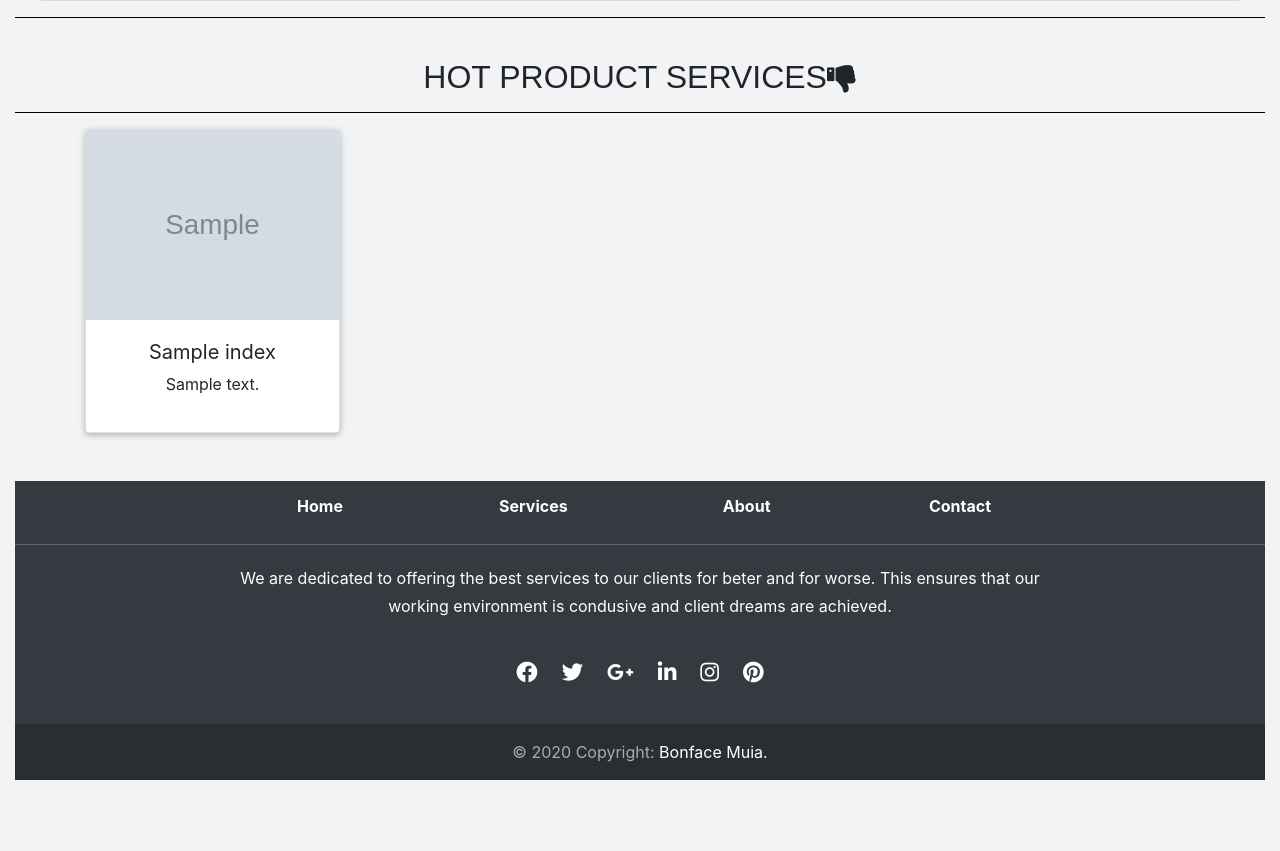
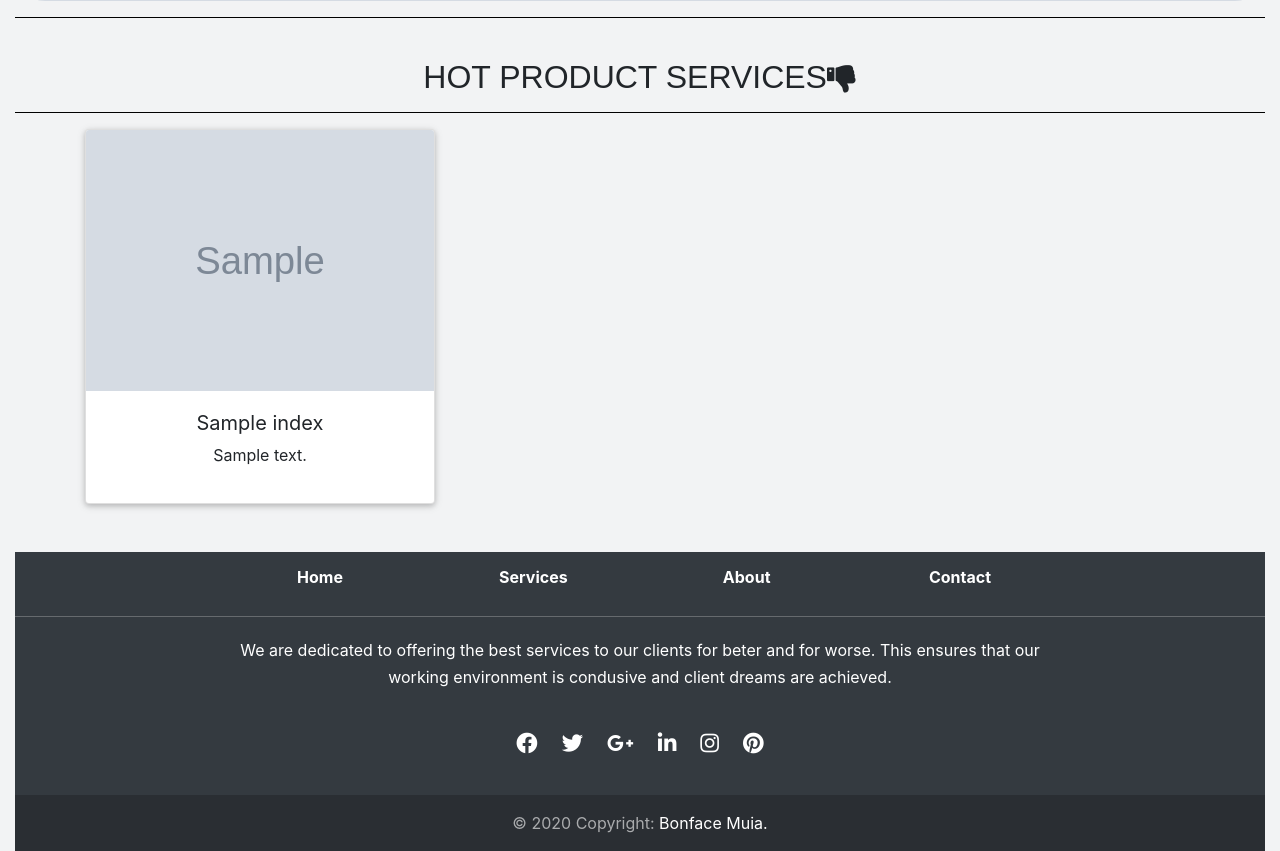
Before and after one commit to benstarke/Advertisiment-django-web-app, a Django app: page / in a window 1280 px wide. Shown: the part 477-1328 px from the top of the page. Before the commit the page ends 1257 px from the top, so only its background shows below. Run offline with Django 3.2, Linux system fonts and the light colour scheme; tables that the repository leaves empty hold one stand-in row (values such as "Sample post"); grey boxes marked "Sample" are stand-in pictures; some libraries are stand-ins or nearby versions.

Commit message:
break tag

```diff
--- a/myadvert/templates/myadvert/index.html
+++ b/myadvert/templates/myadvert/index.html
@@ -18,7 +18,7 @@
     <!--Grid row-->
     <div class="row wow fadeIn">
       <!--Grid column-->{% for seen in seen %}
-      <div class="col-lg-3 col-md-6 mb-4">
+      <div class="col-lg-4 col-md-6 mb-4">
         <!--Card-->
         <div class="card">
           <!--Card image-->
```
